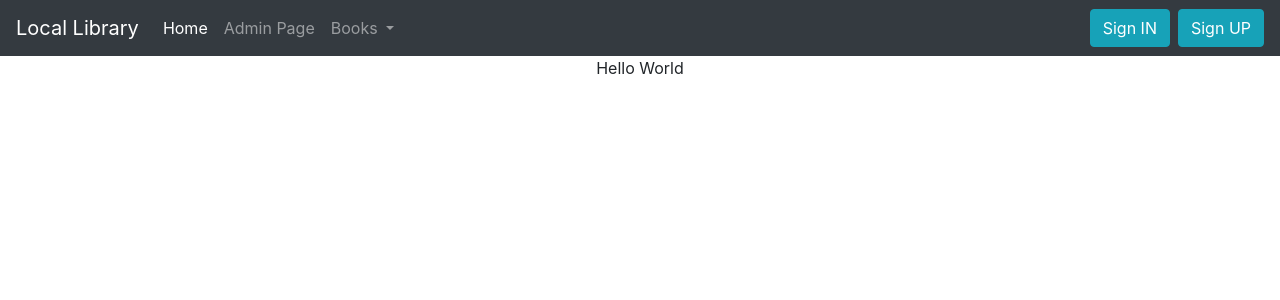
After one commit to SaeidJavadi/Django-Virtual-Memorial, a Django app: page / in a window 1280 px wide. The commit adds this page. Shown: the top 300 px of the page. Run offline with Django 3.2, Linux system fonts and the light colour scheme; some libraries are stand-ins or nearby versions.

Commit message:
configure template & static settings | G.W

```diff
--- a/Islamic/settings.py
+++ b/Islamic/settings.py
@@ -25,7 +25,7 @@ SECRET_KEY = 'kudclcnj)56_r))9&*#7g(#b-=n2gt*t^@==%$q7n=7bq43t!('
 # SECURITY WARNING: don't run with debug turned on in production!
 DEBUG = True
 
-ALLOWED_HOSTS = []
+ALLOWED_HOSTS = ['*']
 
 
 # Application definition
--- a/Islamic/urls.py
+++ b/Islamic/urls.py
@@ -14,8 +14,9 @@ Including another URLconf
     2. Add a URL to urlpatterns:  path('blog/', include('blog.urls'))
 """
 from django.contrib import admin
-from django.urls import path
+from django.urls import path, include
 
 urlpatterns = [
     path('admin/', admin.site.urls),
+    path('', include('memorial.urls', namespace='memorial'))
 ]
--- /dev/null
+++ b/memorial/templates/memorial/index.html
@@ -0,0 +1,5 @@
+{% extends 'base.html' %}
+
+{% block body %}
+<center>Hello World</center>
+{% endblock %}
--- /dev/null
+++ b/memorial/urls.py
@@ -0,0 +1,7 @@
+from django.urls import path
+from memorial import views
+
+app_name = 'memorial'
+urlpatterns= [
+    path('', views.index, name='home')
+]
--- a/memorial/views.py
+++ b/memorial/views.py
@@ -1,3 +1,5 @@
 from django.shortcuts import render
 
-# Create your views here.
+
+def index(request):
+    return render(request,'memorial/index.html')
--- a/templates/base.html
+++ b/templates/base.html
@@ -1,4 +1,4 @@
-{% load static %}
+{#{% load static %}#}
 <!doctype html>
 <html lang="en">
 <head>
@@ -9,7 +9,7 @@
     <title>My Title</title>
     <link rel="stylesheet" href="https://stackpath.bootstrapcdn.com/bootstrap/4.3.1/css/bootstrap.min.css"
           integrity="sha384-ggOyR0iXCbMQv3Xipma34MD+dH/1fQ784/j6cY/iJTQUOhcWr7x9JvoRxT2MZw1T" crossorigin="anonymous">
-    <link rel="stylesheet" href="{% static 'css/main.css' %}"/>
+{#    <link rel="stylesheet" href="{% static 'css/main.css' %}"/>#}
 </head>
 <body>
 {% include 'partials/navigation.html' %}
--- a/templates/partials/navigation.html
+++ b/templates/partials/navigation.html
@@ -8,7 +8,7 @@
     <div class="collapse navbar-collapse" id="navbarSupportedContent">
         <ul class="navbar-nav mr-auto">
             <li class="nav-item active">
-                <a class="nav-link" href="{% url 'book:index' %}">Home <span class="sr-only">(current)</span></a>
+                <a class="nav-link" href="{% url 'memorial:home' %}">Home <span class="sr-only">(current)</span></a>
             </li>
             <li class="nav-item">
                 <a class="nav-link" href="{% url 'admin:login' %}">Admin Page</a>
@@ -19,10 +19,10 @@
                     Books
                 </a>
                 <div class="dropdown-menu" aria-labelledby="navbarDropdown">
-                    <a class="dropdown-item" href="{% url 'book:bookList' %}">All Books</a>
+{#                    <a class="dropdown-item" href="{% url 'book:bookList' %}">All Books</a>#}
                     <a class="dropdown-item" href="#">All Another</a>
                     <div class="dropdown-divider"></div>
-                    <a class="dropdown-item" href="{% url 'book:allBorrowed' %}">All Borrowed</a>
+{#                    <a class="dropdown-item" href="{% url 'book:allBorrowed' %}">All Borrowed</a>#}
                 </div>
             </li>
         </ul>
@@ -31,7 +31,7 @@
                 <button class="btn btn-info" style="margin-right: 8px;">Sign Out</button>
             </a>
         {% else %}
-            <a href="{% url 'login' %}">
+            <a href="{% url 'admin:login' %}">
                 <button class="btn btn-info" style="margin-right: 8px;">Sign IN</button>
             </a>
             <a href="#">
```
